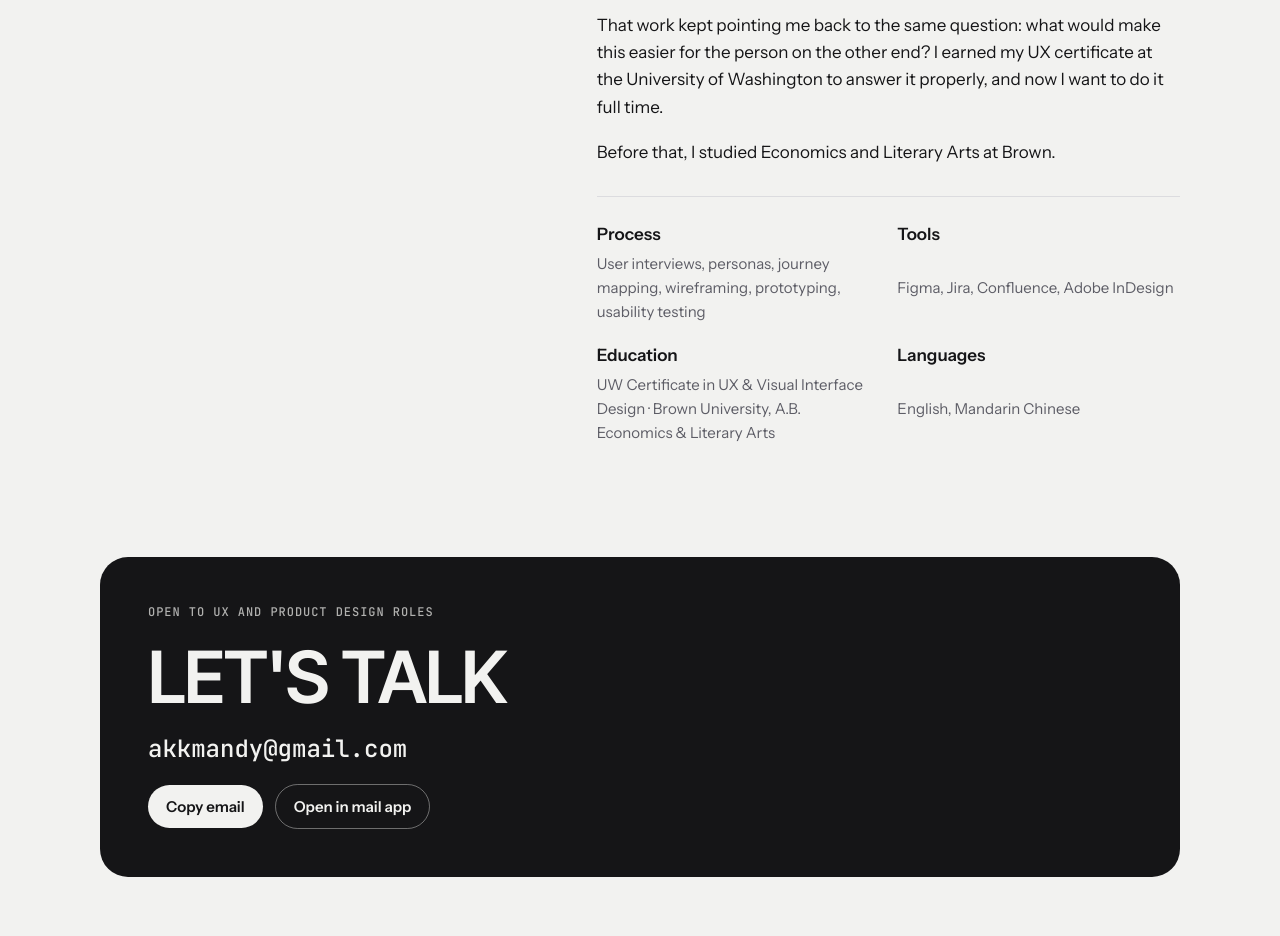
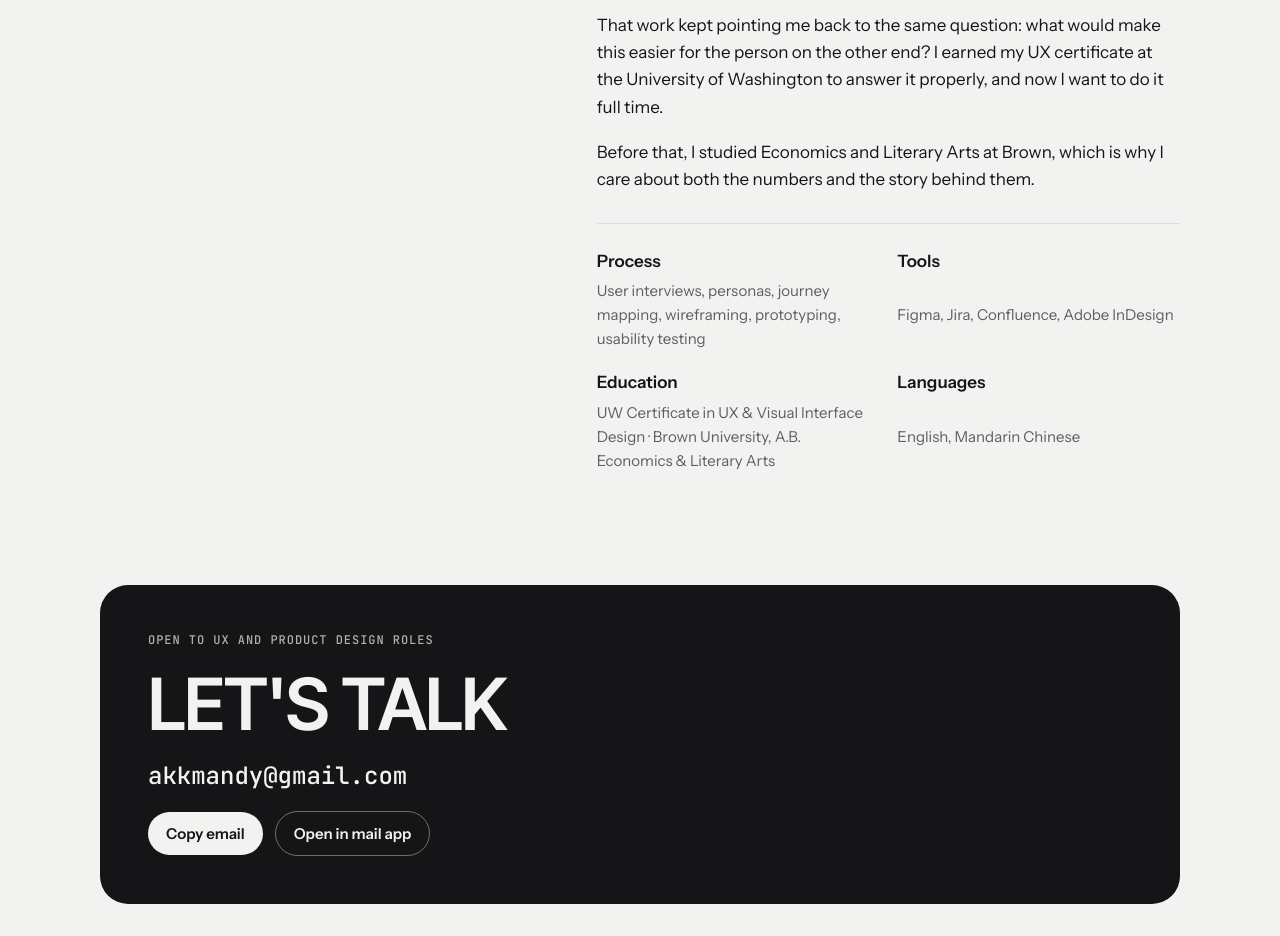
Before and after one commit to amandaakker/amandaakker.github.io, a plain HTML site: page index.html in a window 1280 px wide. Shown: the part 2260-3196 px from the top of the page. Drawn offline with Linux system fonts and the light colour scheme.

Commit message:
Update About section

```diff
--- a/index.html
+++ b/index.html
@@ -284,7 +284,7 @@ dialog p{color:#ddd;text-align:center;font-size:14px;margin-top:10px}
       <div class="body">
         <p>I'm a designer with a program manager's instincts. At Amazon, I interviewed maintenance teams to find the root causes of downtime, consolidated six scattered request channels into a single workflow so nothing slipped through, and launched a referral program that grew our data collection pipeline by 5%.</p>
         <p>That work kept pointing me back to the same question: what would make this easier for the person on the other end? I earned my UX certificate at the University of Washington to answer it properly, and now I want to do it full time.</p>
-        <p>Before that, I studied Economics and Literary Arts at Brown.</p>
+        <p>Before that, I studied Economics and Literary Arts at Brown, which is why I care about both the numbers and the story behind them.</p>
         <div class="facts">
           <div><b>Process</b><span>User interviews, personas, journey mapping, wireframing, prototyping, usability testing</span></div>
           <div><b>Tools</b><span>Figma, Jira, Confluence, Adobe InDesign</span></div>
```
